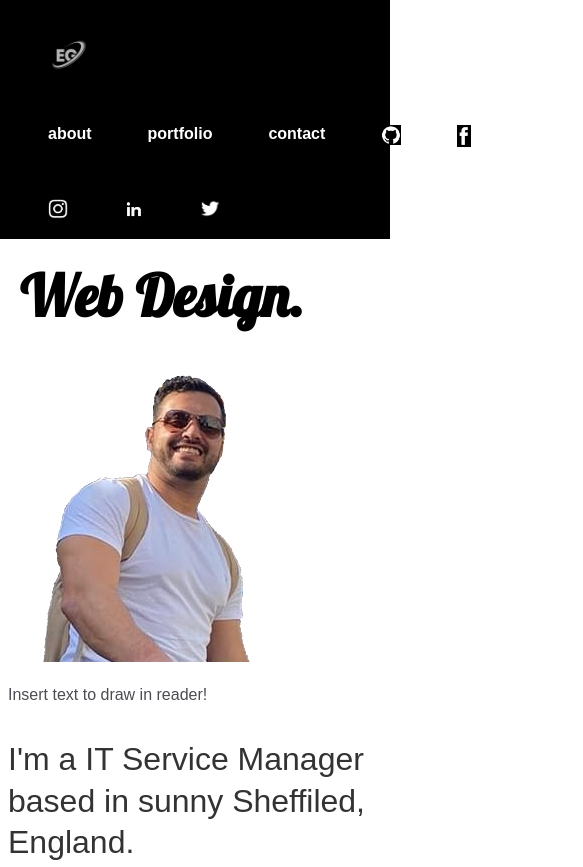
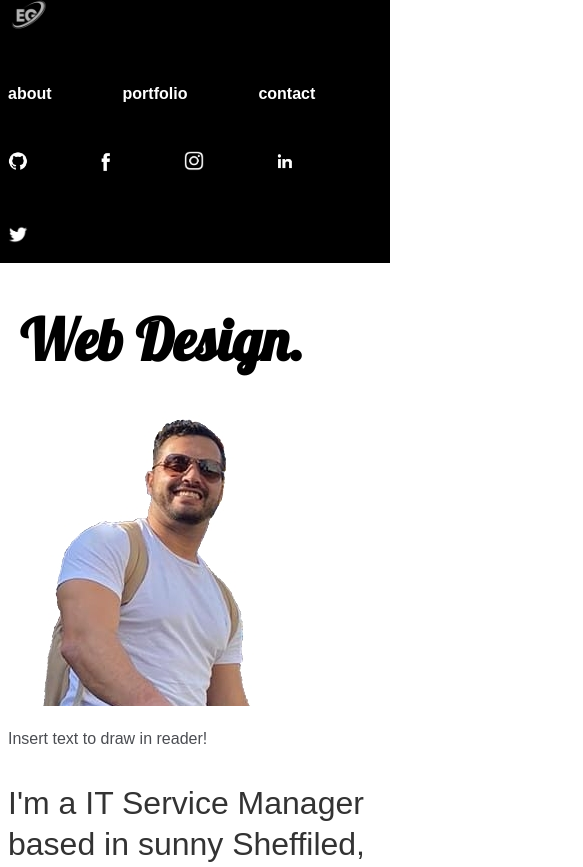
Before and after one commit to ErkanGazi20/my-portfolio, a website: page index.html in a window 390 px wide. Shown: the top 867 px of the page, 583 px wide, since content can reach past the window. Drawn offline with Linux system fonts and the light colour scheme.

Commit message:
Changed portfolio page link (no page exists as of yet)

```diff
--- a/index.html
+++ b/index.html
@@ -9,9 +9,8 @@
 </head>
 <link rel="stylesheet" type="text/css" href="style.css">
 <body>
- <nav class="black-background">
-            <ul>
-            <div class="nav-links">
+    <nav class="black-background">
+            <ul class="nav-links">
                  <li>
                     <a href="index.html"><img src="EG_logo.png" class="home-icon current-page"></a>
                 </li>
@@ -19,7 +18,7 @@
                     <a href="about.html">About</a>
                 </li>
                 <li>
-                    <a href="about.html">Portfolio</a>
+                    <a href="#">Portfolio</a>
                 </li>
                 <li>
                     <a href="contact.html" title="Get in touch">Contact</a>
@@ -39,7 +38,6 @@
                 <li >
                     <a href="https://twitter.com/Enkazlar" title="Follow me on Twitter" target="_blank"><img src="twitter.png" class="icon"></a>
                 </li>
-            </div>
             </ul>
     </nav>
     <section>
@@ -69,6 +67,7 @@
 
                 </div>
             </div>
+        </section>
 <footer>
     <nav class="grey-background">
         <div class="nav-links">
--- a/style.css
+++ b/style.css
@@ -86,7 +86,7 @@ nav {
 }
 
 .home-icon {
-    margin-right: 455px;
+    margin-right: 250px;
     width: 40px;
 }
 
@@ -161,8 +161,8 @@ p{
 .black-background {
     background-color: black;
     display: flex;
-    flex-wrap: wrap;
-    flex-shrink: 1;
+    justify-content: space-between;
+    padding: 10px; /* Adjust padding as needed */
     animation-name: slide-down;
     animation-duration: 1.5s;
     animation-timing-function: ease;
@@ -171,11 +171,15 @@ p{
 
 @media screen and (max-width: 768px) {
     .black-background {
-        /* Adjust styles for smaller screens here */
-        flex-direction: column; /* Display the items in a column instead of a row */
-        align-items: center; /* Center items in the column */
-        transform: none; /* Remove the vertical translation */
+        flex-direction: column;
+        align-items: center;
+        padding: 0; /* Reset padding for smaller screens */
     }
+}
+
+/* Adjust margin for spacing between icons */
+.nav-links li:not(:last-child) {
+    margin-right: 15px;
 }
 
 @keyframes slide-down{
@@ -235,6 +239,15 @@ p{
     height: auto;
     width: 100%;
     display: block; /* Remove this line */
+}
+
+@media screen and (max-width: 768px) {
+    .grey-background  {
+        /* Adjust styles for smaller screens here */
+        flex-direction: column; /* Display the items in a column instead of a row */
+        align-items: center; /* Center items in the column */
+        transform: none; /* Remove the vertical translation */
+    }
 }
 
 .show-footer {
```
Also changed, not shown: about.html (+2 -4 lines), contact.html (+2 -4 lines).
